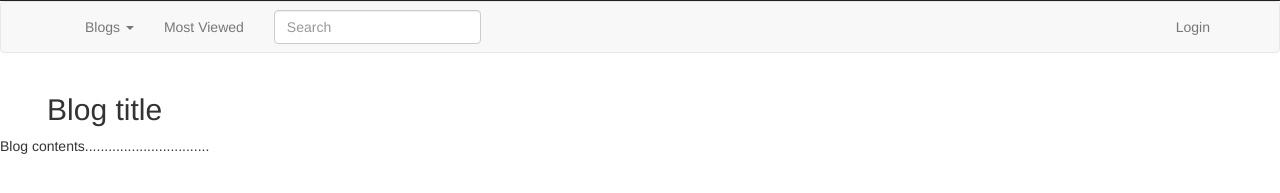
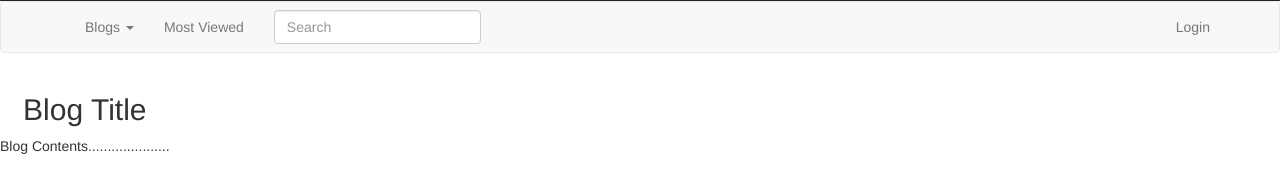
Before and after one commit to milind110/Alchemy, a React (Create React App) app in the folder react-app/alchemy/: page / in a window 1280 px wide. Shown: the part 149-342 px from the top of the page. Built offline with nearby package versions, Linux system fonts and the light colour scheme.

Commit message:
passed blog contents as properties to Blog.jsx

```diff
--- a/react-app/alchemy/src/Blog.jsx
+++ b/react-app/alchemy/src/Blog.jsx
@@ -2,11 +2,14 @@ import React from "react";
 import ReactDOM from 'react-dom';
 
 class Blog extends React.Component {
+    constructor(props) {
+        super(props);
+    }
     render(){
         return(
             <div>
-                <h2>Blog title</h2>
-                <p>Blog contents................................</p>
+                <h2>{this.props.title}</h2>
+                <p>{this.props.contents}</p>
             </div>
         );
     }
--- a/react-app/alchemy/src/BlogList.jsx
+++ b/react-app/alchemy/src/BlogList.jsx
@@ -8,7 +8,8 @@ class BlogList extends React.Component {
             <table>
                 <tbody>
                     <tr>
-                        <Blog />
+                        <Blog title="Blog Title" contents="Blog Contents.....................">
+                        </Blog>
                     </tr>
                 </tbody>
             </table>
```
